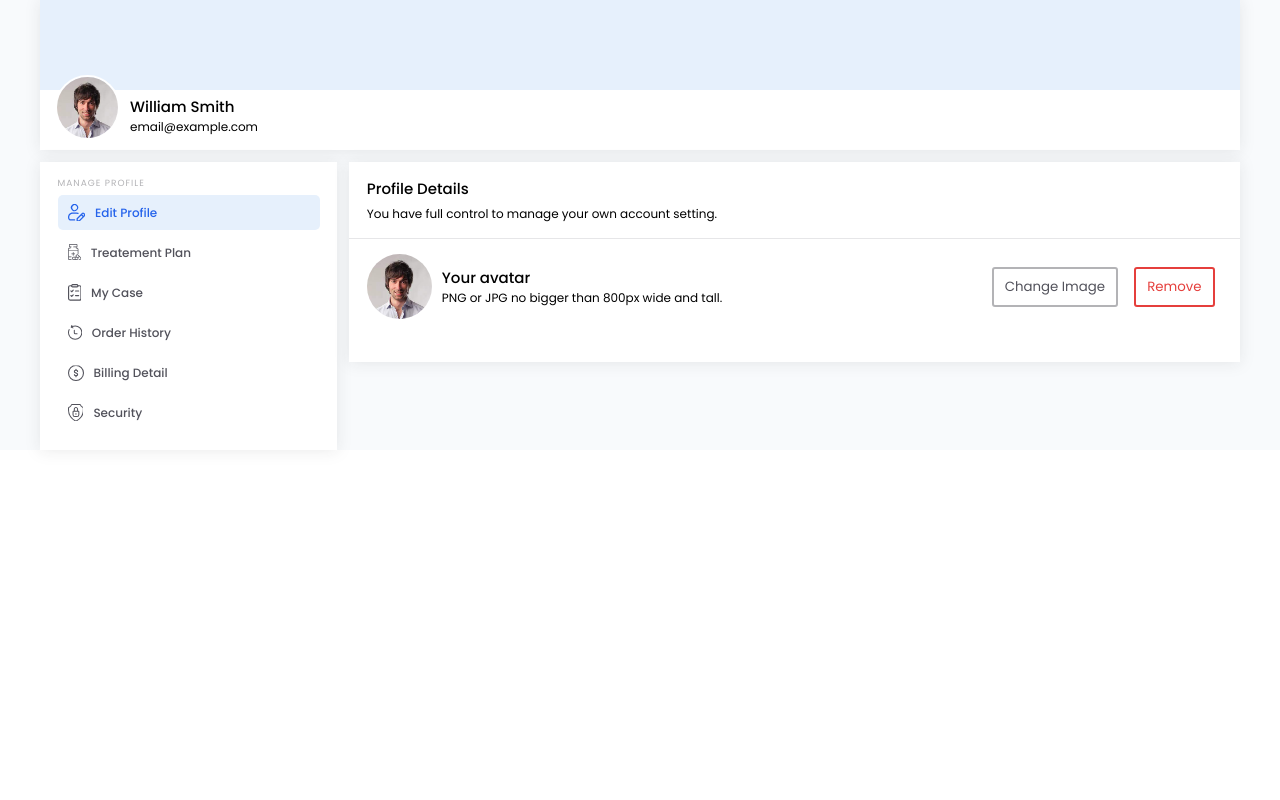
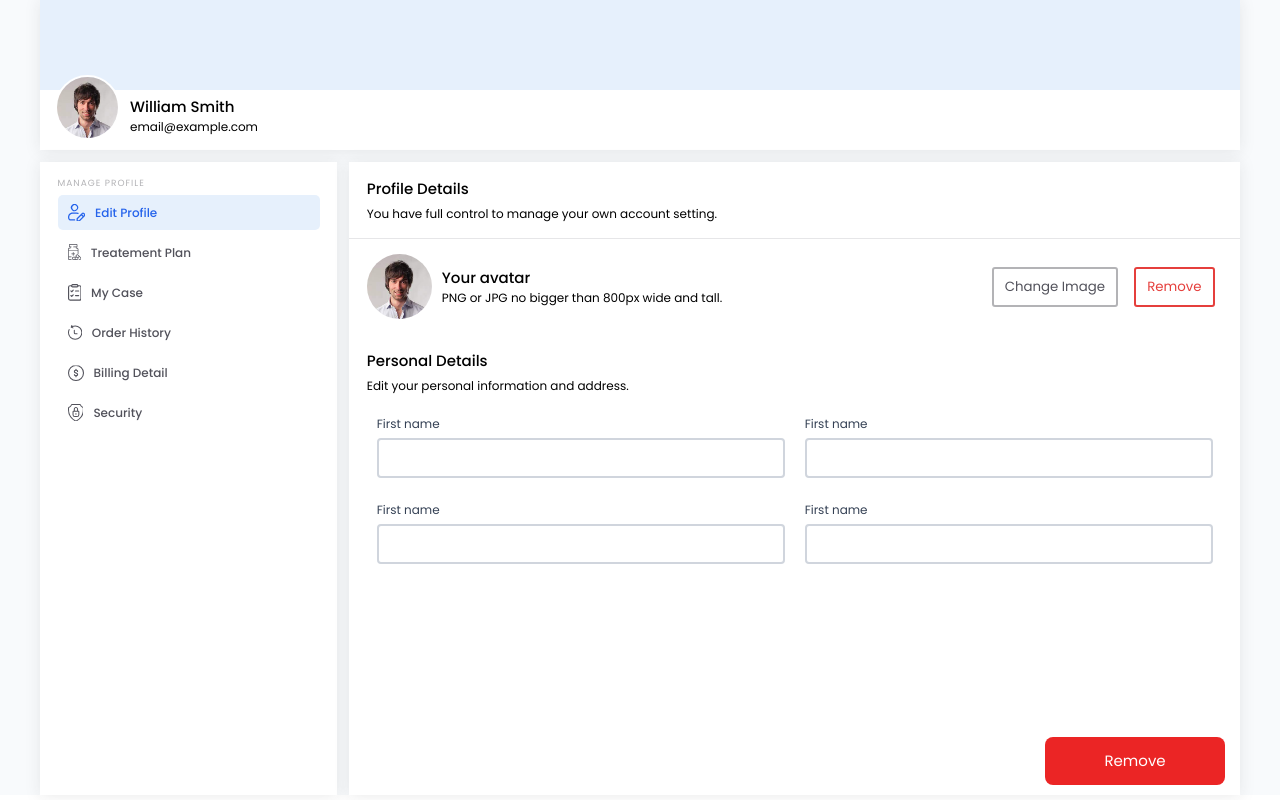
Before and after one commit to anth226/fivercornersrx, a React (Create React App) app: page / in a window 1280 px wide. Built offline with nearby package versions, Linux system fonts and the light colour scheme.

Commit message:
Implemented EditProfile Screen

```diff
--- /dev/null
+++ b/src/Components/InputComponent/InputComponent.tsx
@@ -0,0 +1,11 @@
+import * as React from 'react';
+import styles from "./inputcomponent.module.scss";
+
+const InputComponent = () => {
+    return (<div className={styles.inputContainer}>
+        <p className={styles.primaryText}>First name</p>
+        <input type="text" />
+    </div>);
+}
+
+export default InputComponent;
--- /dev/null
+++ b/src/Components/InputComponent/inputcomponent.module.scss
@@ -0,0 +1,27 @@
+$basic_font_size: 1.2rem;
+
+.primaryText {
+    font-size: $basic_font_size;
+    margin: 5px 0;
+    color: #344054;
+}
+
+.inputContainer {
+    flex: 1;
+    padding: 0.25rem 1rem;
+
+    input {
+        width: 100%;
+        height: 4rem;
+        font-size: $basic_font_size;
+
+        border: 2px solid #D0D5DD;
+
+        border-radius: 4px;
+
+        outline: none;
+
+        padding: 0.5rem 1rem;
+
+    }
+}
--- a/src/Pages/EditProfile/EditProfile.tsx
+++ b/src/Pages/EditProfile/EditProfile.tsx
@@ -8,6 +8,7 @@ import { ReactComponent as OrderHistoryIcon } from '../../assets/icons/historyic
 import { ReactComponent as BillingDetailIcon } from '../../assets/icons/billingdetailicon.svg';
 import { ReactComponent as SecurityIcon } from '../../assets/icons/securityicon.svg';
 import UserAvatar from '../../Components/UserAvatar/UserAvatar';
+import InputComponent from '../../Components/InputComponent/InputComponent';
 
 const EditProfile: React.FC = () => {
     return (<div className={styles.pageContainer}>
@@ -62,6 +63,19 @@ const EditProfile: React.FC = () => {
                             <button className={styles.btnDanger}> Remove</button>
                         </div>
                     </div>
+                    <div className={styles.updatePersonalDetailSection}>
+                        <p className={styles.headText}>Personal Details</p>
+                        <p className={styles.primaryText}>Edit your personal information and address.</p>
+                        <div className={styles.contentRow}>
+                            <InputComponent />
+                            <InputComponent />
+                        </div>
+                        <div className={styles.contentRow}>
+                            <InputComponent />
+                            <InputComponent />
+                        </div>
+                    </div>
+                    <button className={styles.actionBtn}> Remove</button>
                 </div>
             </div>
         </div>
--- a/src/Pages/EditProfile/editprofile.module.scss
+++ b/src/Pages/EditProfile/editprofile.module.scss
@@ -5,6 +5,7 @@ $important_font_size: 1.5rem;
 $dull_color: #E6E6E8;
 $danger_color: #E53F3C;
 $secondary_color: #B3B3B6;
+$danger_btn_fill_color: #EB2525;
 // $seconday_btn_width: 13rem;
 // $seconday_btn_height: 3.8rem;
 
@@ -32,7 +33,6 @@ $secondary_color: #B3B3B6;
         height: auto;
         margin: 0;
         max-width: 1200px;
-        // padding: 0 10rem;
 
         .coverSection {
             width: 100%;
@@ -114,7 +114,7 @@ $secondary_color: #B3B3B6;
             .dashContent {
                 width: 75%;
                 background-color: white;
-                height: 200px;
+                min-height: calc(100vh - 16.75rem);
                 margin-left: 1.2rem;
                 filter: drop-shadow(0px 1px 7.5px rgba(25, 25, 25, 0.09));
 
@@ -147,6 +147,31 @@ $secondary_color: #B3B3B6;
                         color: #52525B;
                     }
                 }
+
+                .updatePersonalDetailSection {
+                    width: 100%;
+                    padding: $content_padding;
+
+                    .contentRow {
+                        width: 100%;
+                        display: flex;
+                        margin: 1.25rem 0;
+                    }
+                }
+
+                .actionBtn {
+                    position: absolute;
+                    bottom: 1rem;
+                    right: 1.5rem;
+                    width: 18rem;
+                    height: 4.8rem;
+                    background-color: $danger_btn_fill_color;
+                    outline: none;
+                    border: none;
+                    border-radius: 8px;
+                    font-size: $important_font_size;
+                    color: white;
+                }
             }
         }
     }
```
